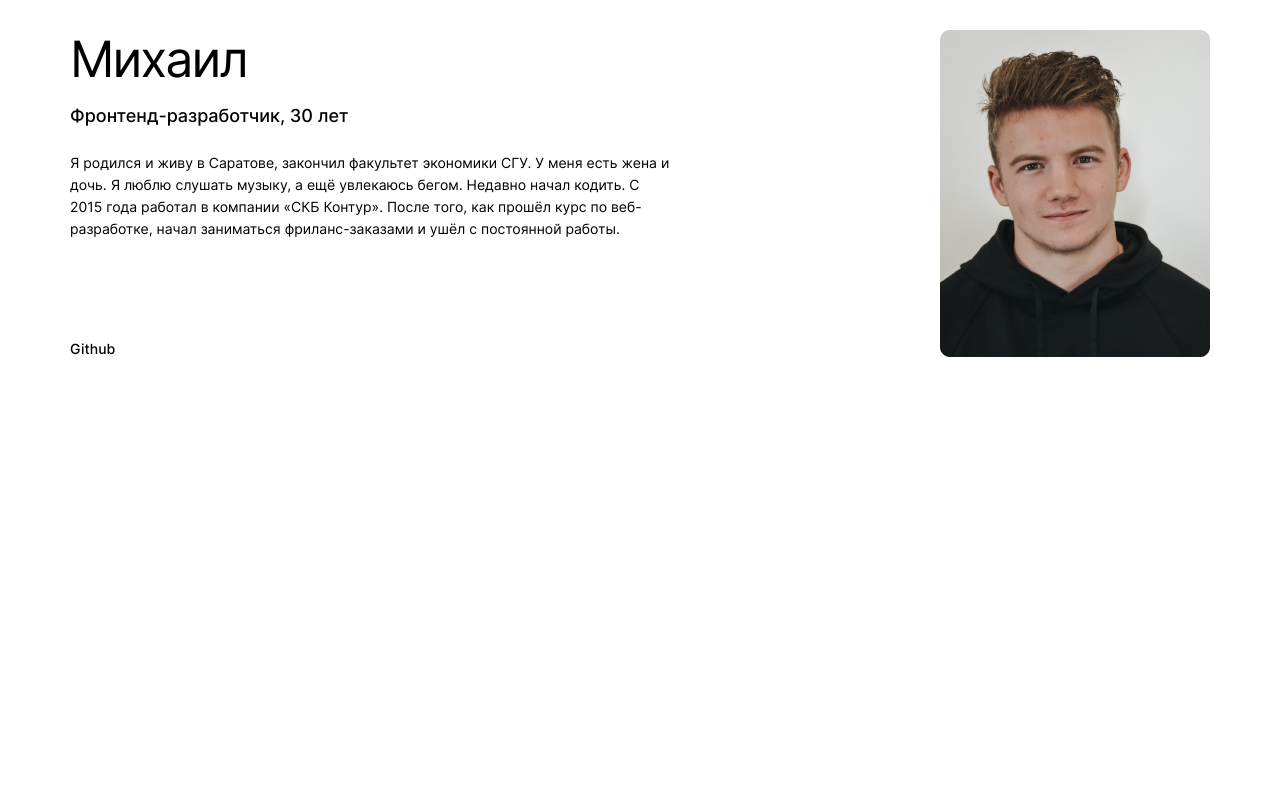
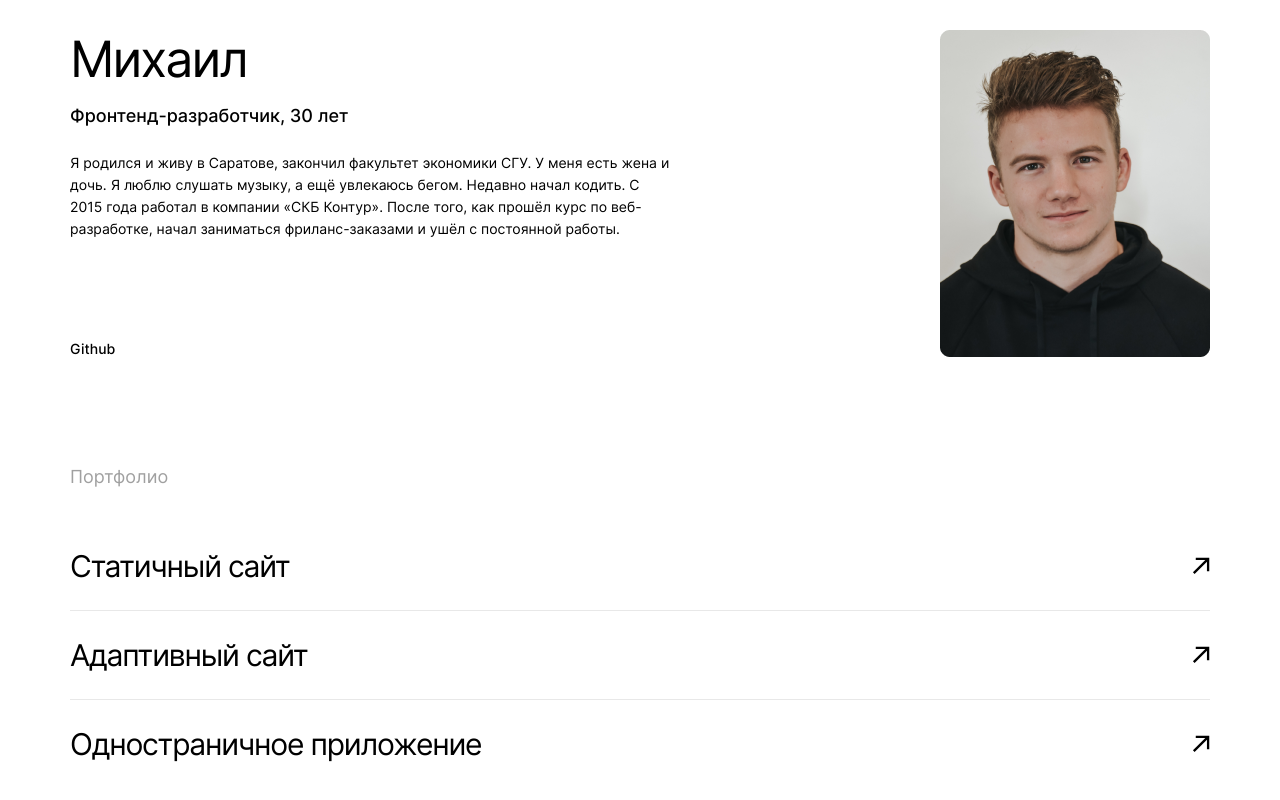
Before and after one commit to TearsOprah/movies-explorer-frontend, a React (Create React App) app: page / in a window 1280 px wide. Shown: the part 2076-2876 px from the top of the page. Before the commit the page ends 2543 px from the top, so only its background shows below. Built offline with nearby package versions, Linux system fonts and the light colour scheme.

Commit message:
feat: верстка Portfolio

```diff
--- a/src/components/Main/Main.jsx
+++ b/src/components/Main/Main.jsx
@@ -3,6 +3,7 @@ import Promo from "../Promo/Promo";
 import AboutProject from "../AboutProject/AboutProject";
 import Techs from "../Techs/Techs";
 import AboutMe from "../AboutMe/AboutMe";
+import Portfolio from "../Portfolio/Portfolio";
 
 export default function Main() {
 
@@ -12,6 +13,7 @@ export default function Main() {
       <AboutProject />
       <Techs />
       <AboutMe />
+      <Portfolio />
     </main>
   )
 }
--- a/src/components/Portfolio/Portfolio.css
+++ b/src/components/Portfolio/Portfolio.css
@@ -0,0 +1,69 @@
+.portfolio {
+  padding-top: 0;
+}
+
+.portfolio__title {
+  font-style: normal;
+  font-weight: 400;
+  font-size: 18px;
+  line-height: 20px;
+  color: #A0A0A0;
+}
+
+.portfolio__list {
+  margin-top: 35px;
+  display: flex;
+  flex-direction: column;
+  list-style-type: none;
+}
+
+.portfolio__item {
+  height: 88px;
+  border-bottom: 1px solid #E8E8E8;
+}
+
+.portfolio__item:last-child {
+  border-bottom: none;
+}
+
+.portfolio__link {
+  height: 100%;
+  display: flex;
+  justify-content: space-between;
+  align-items: center;
+}
+
+.portfolio__item-name {
+  font-style: normal;
+  font-weight: 400;
+  font-size: 30px;
+  line-height: 50px;
+  letter-spacing: -0.04em;
+}
+
+.portfolio__link-icon {
+  height: 18px;
+  width: 18px;
+}
+
+@media (max-width: 880px) {
+  .portfolio__item-name {
+    font-size: 28px;
+  }
+}
+
+@media (max-width: 600px) {
+  .portfolio__item-name {
+    font-size: 18px;
+    line-height: 28px;
+  }
+
+  .portfolio__link-icon {
+    height: 14px;
+    width: 14px;
+  }
+
+  .portfolio__item {
+    height: 66px;
+  }
+}
--- a/src/components/Portfolio/Portfolio.jsx
+++ b/src/components/Portfolio/Portfolio.jsx
@@ -1,6 +1,29 @@
 import './Portfolio.css'
+import linkIcon from '../../images/link.svg'
 export default function Portfolio() {
   return (
-    <></>
+    <section className={'main-section portfolio'}>
+      <h2 className={'portfolio__title'}>Портфолио</h2>
+      <ul className={'portfolio__list'}>
+        <li className={'portfolio__item'}>
+          <a className={'portfolio__link'} href={''}>
+            <h3 className={'portfolio__item-name'}>Статичный сайт</h3>
+            <img className={'portfolio__link-icon'} src={linkIcon} alt={'link-icon'} />
+          </a>
+        </li>
+        <li className={'portfolio__item'}>
+          <a className={'portfolio__link'} href={''}>
+            <h3 className={'portfolio__item-name'}>Адаптивный сайт</h3>
+            <img className={'portfolio__link-icon'} src={linkIcon} alt={'link-icon'} />
+          </a>
+        </li>
+        <li className={'portfolio__item'}>
+          <a className={'portfolio__link'} href={''}>
+            <h3 className={'portfolio__item-name'}>Одностраничное приложение</h3>
+            <img className={'portfolio__link-icon'} src={linkIcon} alt={'link-icon'} />
+          </a>
+        </li>
+      </ul>
+    </section>
   )
 }
--- a/src/components/Promo/Promo.css
+++ b/src/components/Promo/Promo.css
@@ -86,6 +86,8 @@
 @media (max-width: 600px) {
   .promo__content {
     padding-top: 70px;
+    padding-left: 0;
+    padding-right: 0;
   }
 
   .promo__image {
```
Also changed, not shown: src/images/link.svg (added).
